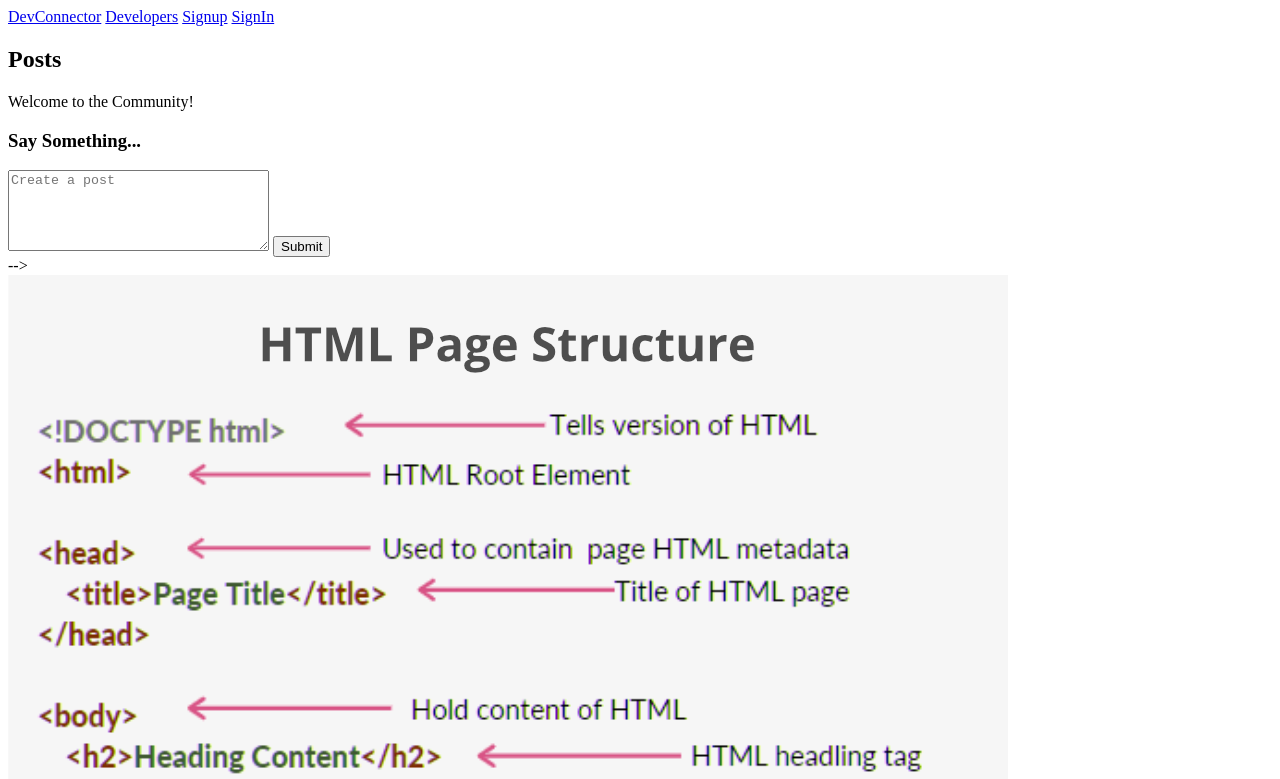
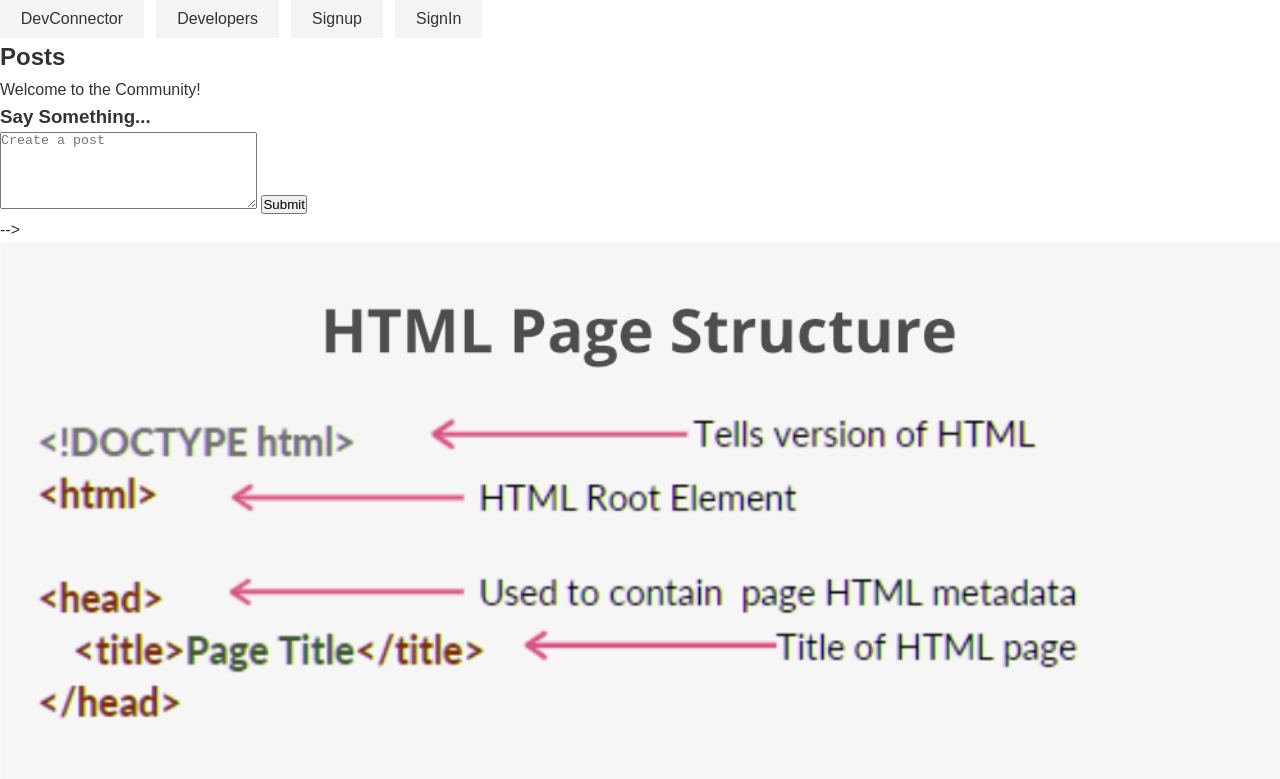
Before and after one commit to Marsk27/my2testVSC, a plain HTML site: page Resources/html/posts.html in a window 1280 px wide. Shown: the top 779 px of the page. Drawn offline with Linux system fonts and the light colour scheme.

Commit message:
added external css,embedded css,inline css to dashboard and index

```diff
--- a/Resources/css/styles.css
+++ b/Resources/css/styles.css
@@ -1,8 +1,57 @@
 body {
-    background: lightblue;
-    font: 18px Arial, Helvetica, sans-serif;
-  }
+  font-family: "Raleway", sans-serif;
+  font-size: 1rem;
+  line-height: 1.6;
+  background-color: #fff;
+  color: #333;
+}
+:root {
+  /* it refers the root element called html
+    : formatings for ur root element/html tag will be specified here
+*/
+  --primary-color: #17a2b8;
+  --dark-color: #343a40;
+  --light-color: #f4f4f4;
+  --danger-color: #dc3545;
+  --success-color: #28a745;
+  --font-face: "arial";
+}
 
-  h1 {
-    font: 30px sans-serif;
-  }
+* {
+  box-sizing: border-box;
+  margin: 0; /* top, right, bottom, left */
+  padding: 0;
+}
+/* a tag*/
+a {
+  color: var(--primary-color);
+  text-decoration: none;
+}
+
+ul {
+  /* unordered list wherever we will use ul tag there it will be applied. to handle the menu items*/
+  list-style: none;
+}
+
+img {
+  /* image tag */
+
+  width: 100%;
+}
+
+/* creating custom styles for : there we have to define th css classes.
+.className
+*/
+.btn {
+  /* here btn is a custom class which iwll hold all btn related details(formatting)*/
+
+  display: inline-block;
+  background: var(--light-color);
+  color: #333;
+  padding: 0.4rem 1.3rem;
+  border: none;
+  cursor: pointer;
+  margin-right: 0.5rem;
+  transition: opacity 0.2s, ease-in;
+  outline: none;
+}
--- a/Resources/html/posts.html
+++ b/Resources/html/posts.html
@@ -2,14 +2,15 @@
 <html>
   <head>
     <meta charset="utf-8" />
+    <link rel="stylesheet" href="../css/styles.css" />
     <title>Welcome to DevConnector</title>
   </head>
   <body>
     <nav>
-      <a href="index.html">DevConnector</a>
-      <a href="profiles.html">Developers</a>
-      <a href="signup.html">Signup</a>
-      <a href="signin.html">SignIn</a>
+      <a class="btn" href="index.html">DevConnector</a>
+      <a class="btn" href="profiles.html">Developers</a>
+      <a class="btn" href="signup.html">Signup</a>
+      <a class="btn" href="signin.html">SignIn</a>
     </nav>
     <section>
         <h1>Posts</h1>
```
Also changed, not shown: Resources/html/add an Experience.html (+1 -0 lines), Resources/html/add your education.html (+1 -0 lines), Resources/html/create-profile.html (+5 -5 lines), Resources/html/dashboard.html (+4 -4 lines), Resources/html/index.html (+4 -4 lines), Resources/html/profiles.html (+5 -4 lines), Resources/html/signin.html (+5 -4 lines), Resources/html/signup.html (+5 -4 lines).
